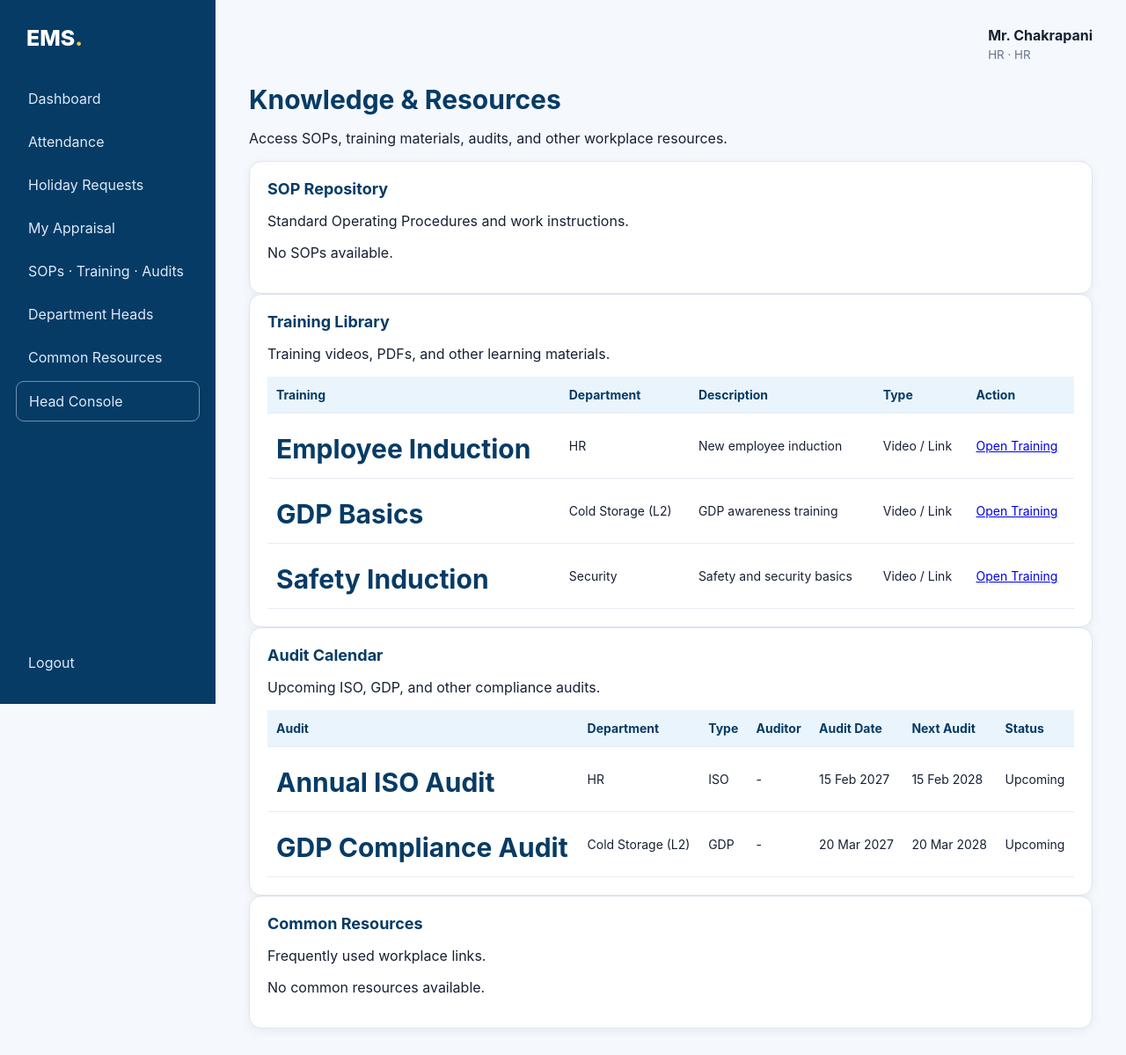
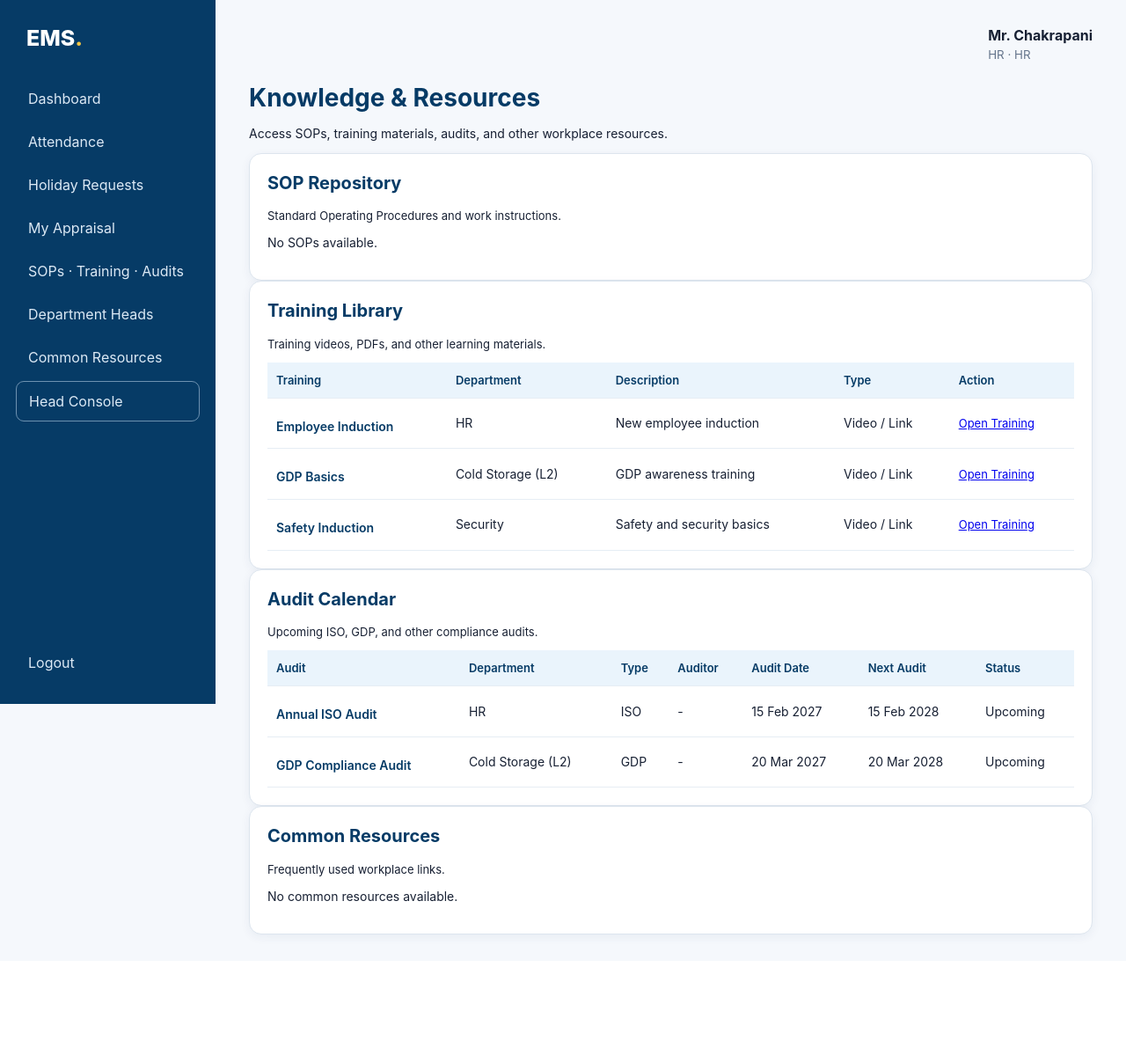
Before and after one commit to rakshithar11/EMS, a Flask app: page /knowledge in a window 1280 px wide. Shown: the whole page at 88% size. After the commit the page ends 1070 px from the top, so only its background shows below. Run offline with Flask 3, Linux system fonts and the light colour scheme; a user stored in the database is signed in; data comes from the database, SQL or seed files in the repository; data that the repository does not hold is empty.

Commit message:
Update knowledge.html

```diff
--- a/templates/knowledge.html
+++ b/templates/knowledge.html
@@ -2,10 +2,84 @@
 
 {% block content %}
 
+<style>
+    /* =====================================================
+       KNOWLEDGE & RESOURCES - FONT FORMATTING
+       ===================================================== */
+
+    .knowledge-page {
+        font-size: 14px;
+    }
+
+    .knowledge-page h1 {
+        font-size: 28px;
+        line-height: 1.2;
+    }
+
+    .knowledge-page .page-header p {
+        font-size: 14px;
+    }
+
+    .knowledge-page .card-header h2 {
+        font-size: 20px;
+        line-height: 1.3;
+    }
+
+    .knowledge-page .card-header p {
+        font-size: 13px;
+    }
+
+    .knowledge-page table {
+        font-size: 14px;
+    }
+
+    .knowledge-page table th {
+        font-size: 13px;
+        font-weight: 600;
+    }
+
+    .knowledge-page table td {
+        font-size: 14px;
+        line-height: 1.4;
+    }
+
+    .knowledge-page table td strong {
+        font-size: 14px;
+        font-weight: 600;
+    }
+
+    .knowledge-page .btn {
+        font-size: 13px;
+    }
+
+    .knowledge-page .text-muted {
+        font-size: 13px;
+    }
+
+    .knowledge-page .empty-state {
+        font-size: 14px;
+    }
+
+    .knowledge-page .resource-item strong {
+        font-size: 14px;
+    }
+
+    .knowledge-page .resource-item p {
+        font-size: 13px;
+    }
+</style>
+
+
+<div class="knowledge-page">
+
+    <!-- ================= PAGE HEADER ================= -->
+
     <div class="page-header">
         <div>
             <h1>Knowledge & Resources</h1>
-        <p>Access SOPs, training materials, audits, and other workplace resources.</p>
+            <p>
+                Access SOPs, training materials, audits, and other workplace resources.
+            </p>
         </div>
     </div>
 
@@ -13,16 +87,22 @@
     <!-- ================= SOP REPOSITORY ================= -->
 
     <div class="card">
+
         <div class="card-header">
             <div>
                 <h2>SOP Repository</h2>
-            <p>Standard Operating Procedures and work instructions.</p>
+                <p>
+                    Standard Operating Procedures and work instructions.
+                </p>
             </div>
         </div>
 
         {% if sops %}
+
         <div class="table-responsive">
+
             <table>
+
                 <thead>
                     <tr>
                         <th>SOP</th>
@@ -34,8 +114,11 @@
                 </thead>
 
                 <tbody>
+
                     {% for sop in sops %}
+
                     <tr>
+
                         <td>
                             <strong>{{ sop.title }}</strong>
                         </td>
@@ -53,7 +136,9 @@
                         </td>
 
                         <td>
+
                             {% if sop.filename %}
+
                             <a
                                 href="{{ url_for('main.open_sop', sop_id=sop.id) }}"
                                 target="_blank"
@@ -61,7 +146,9 @@
                             >
                                 Open SOP
                             </a>
+
                             {% elif sop.url %}
+
                             <a
                                 href="{{ sop.url }}"
                                 target="_blank"
@@ -70,37 +157,57 @@
                             >
                                 Open SOP
                             </a>
+
                             {% else %}
-                        <span class="text-muted">No file</span>
+
+                            <span class="text-muted">
+                                No file
+                            </span>
+
                             {% endif %}
+
                         </td>
+
                     </tr>
+
                     {% endfor %}
+
                 </tbody>
+
             </table>
+
         </div>
 
         {% else %}
+
         <div class="empty-state">
             <p>No SOPs available.</p>
         </div>
+
         {% endif %}
+
     </div>
 
 
     <!-- ================= TRAINING LIBRARY ================= -->
 
     <div class="card">
+
         <div class="card-header">
             <div>
                 <h2>Training Library</h2>
-            <p>Training videos, PDFs, and other learning materials.</p>
+                <p>
+                    Training videos, PDFs, and other learning materials.
+                </p>
             </div>
         </div>
 
         {% if trainings %}
+
         <div class="table-responsive">
+
             <table>
+
                 <thead>
                     <tr>
                         <th>Training</th>
@@ -112,10 +219,15 @@
                 </thead>
 
                 <tbody>
+
                     {% for training in trainings %}
+
                     <tr>
+
                         <td>
-                        <strong>{{ training.title }}</strong>
+                            <strong>
+                                {{ training.title }}
+                            </strong>
                         </td>
 
                         <td>
@@ -127,7 +239,9 @@
                         </td>
 
                         <td>
+
                             {% if training.filename %}
+
                                 {% set extension = training.filename.rsplit('.', 1)[-1].lower() if '.' in training.filename else '' %}
 
                                 {% if extension == 'pdf' %}
@@ -139,20 +253,28 @@
                                 {% endif %}
 
                             {% elif training.url %}
+
                                 Video / Link
+
                             {% else %}
+
                                 -
+
                             {% endif %}
+
                         </td>
 
                         <td>
+
                             {% if training.filename %}
+
+                                {% set extension = training.filename.rsplit('.', 1)[-1].lower() if '.' in training.filename else '' %}
+
                                 <a
                                     href="{{ url_for('main.open_training', training_id=training.id) }}"
                                     target="_blank"
                                     class="btn btn-primary"
                                 >
-                                {% set extension = training.filename.rsplit('.', 1)[-1].lower() if '.' in training.filename else '' %}
 
                                     {% if extension == 'pdf' %}
                                         Open PDF
@@ -161,9 +283,11 @@
                                     {% else %}
                                         Open File
                                     {% endif %}
+
                                 </a>
 
                             {% elif training.url %}
+
                                 <a
                                     href="{{ training.url }}"
                                     target="_blank"
@@ -174,36 +298,55 @@
                                 </a>
 
                             {% else %}
-                            <span class="text-muted">No file</span>
+
+                                <span class="text-muted">
+                                    No file
+                                </span>
+
                             {% endif %}
+
                         </td>
+
                     </tr>
+
                     {% endfor %}
+
                 </tbody>
+
             </table>
+
         </div>
 
         {% else %}
+
         <div class="empty-state">
             <p>No training materials available.</p>
         </div>
+
         {% endif %}
+
     </div>
 
 
     <!-- ================= AUDIT CALENDAR ================= -->
 
     <div class="card">
+
         <div class="card-header">
             <div>
                 <h2>Audit Calendar</h2>
-            <p>Upcoming ISO, GDP, and other compliance audits.</p>
+                <p>
+                    Upcoming ISO, GDP, and other compliance audits.
+                </p>
             </div>
         </div>
 
         {% if audits %}
+
         <div class="table-responsive">
+
             <table>
+
                 <thead>
                     <tr>
                         <th>Audit</th>
@@ -217,10 +360,15 @@
                 </thead>
 
                 <tbody>
+
                     {% for audit in audits %}
+
                     <tr>
+
                         <td>
-                        <strong>{{ audit.name }}</strong>
+                            <strong>
+                                {{ audit.name }}
+                            </strong>
                         </td>
 
                         <td>
@@ -236,67 +384,107 @@
                         </td>
 
                         <td>
+
                             {% if audit.audit_date %}
+
                                 {{ audit.audit_date.strftime("%d %b %Y") }}
+
                             {% else %}
+
                                 -
+
                             {% endif %}
+
                         </td>
 
                         <td>
+
                             {% if audit.next_audit_date %}
+
                                 {{ audit.next_audit_date.strftime("%d %b %Y") }}
+
                             {% else %}
+
                                 -
+
                             {% endif %}
+
                         </td>
 
                         <td>
+
                             {% if audit.status %}
+
                                 {{ audit.status }}
+
                             {% else %}
+
                                 -
+
                             {% endif %}
+
                         </td>
+
                     </tr>
+
                     {% endfor %}
+
                 </tbody>
+
             </table>
+
         </div>
 
         {% else %}
+
         <div class="empty-state">
             <p>No audit information available.</p>
         </div>
+
         {% endif %}
+
     </div>
 
 
     <!-- ================= COMMON RESOURCES ================= -->
 
     <div class="card">
+
         <div class="card-header">
             <div>
                 <h2>Common Resources</h2>
-            <p>Frequently used workplace links.</p>
+                <p>
+                    Frequently used workplace links.
+                </p>
             </div>
         </div>
 
         {% if resources %}
+
         <div class="resource-grid">
 
             {% for resource in resources %}
 
             <div class="resource-item">
+
                 <div>
-                <strong>{{ resource.title }}</strong>
+
+                    <strong>
+                        {{ resource.title }}
+                    </strong>
 
                     {% if resource.description %}
-                <p>{{ resource.description }}</p>
+
+                    <p>
+                        {{ resource.description }}
+                    </p>
+
                     {% endif %}
+
                 </div>
 
                 {% if resource.url %}
+
                 <a
                     href="{{ resource.url }}"
                     target="_blank"
@@ -305,7 +493,9 @@
                 >
                     Open
                 </a>
+
                 {% endif %}
+
             </div>
 
             {% endfor %}
@@ -313,11 +503,15 @@
         </div>
 
         {% else %}
+
         <div class="empty-state">
             <p>No common resources available.</p>
         </div>
+
         {% endif %}
+
     </div>
 
+</div>
 
 {% endblock %}
```
Lines whose indentation alone changed are shown as unchanged.
